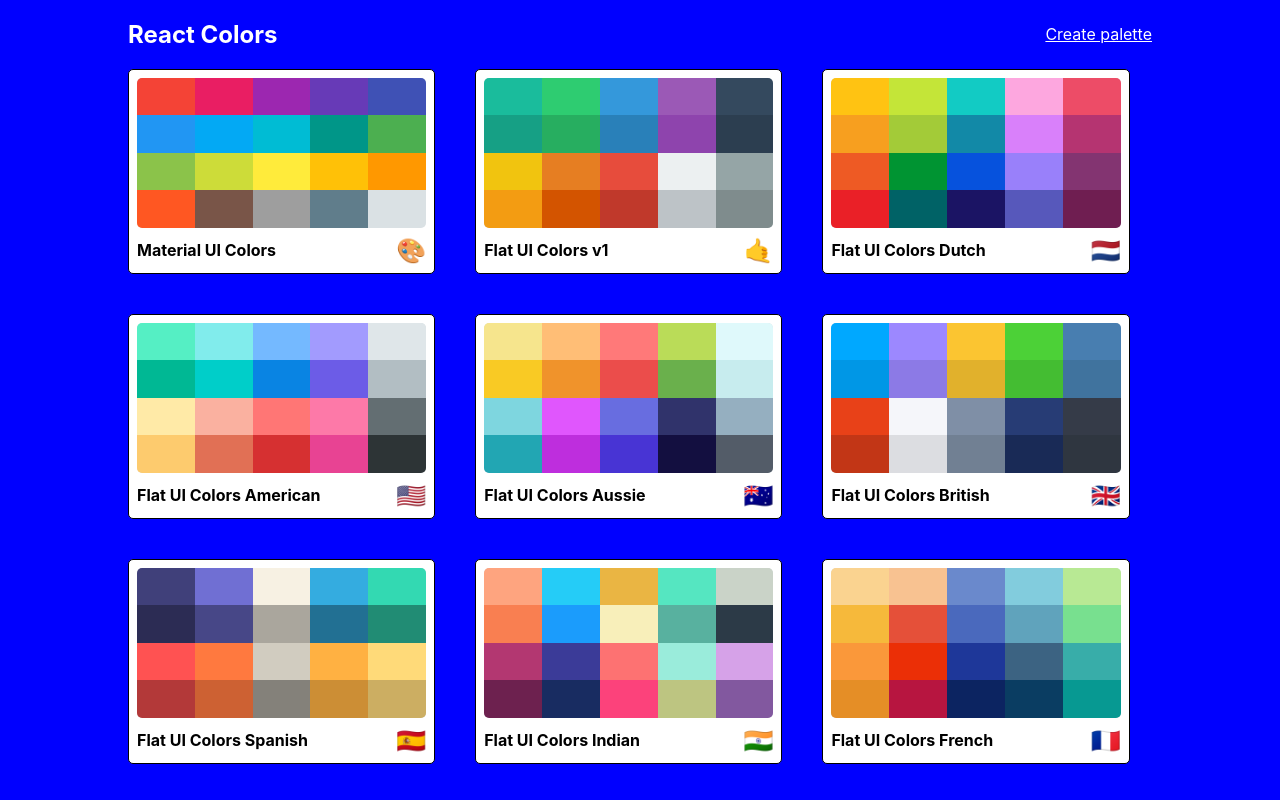
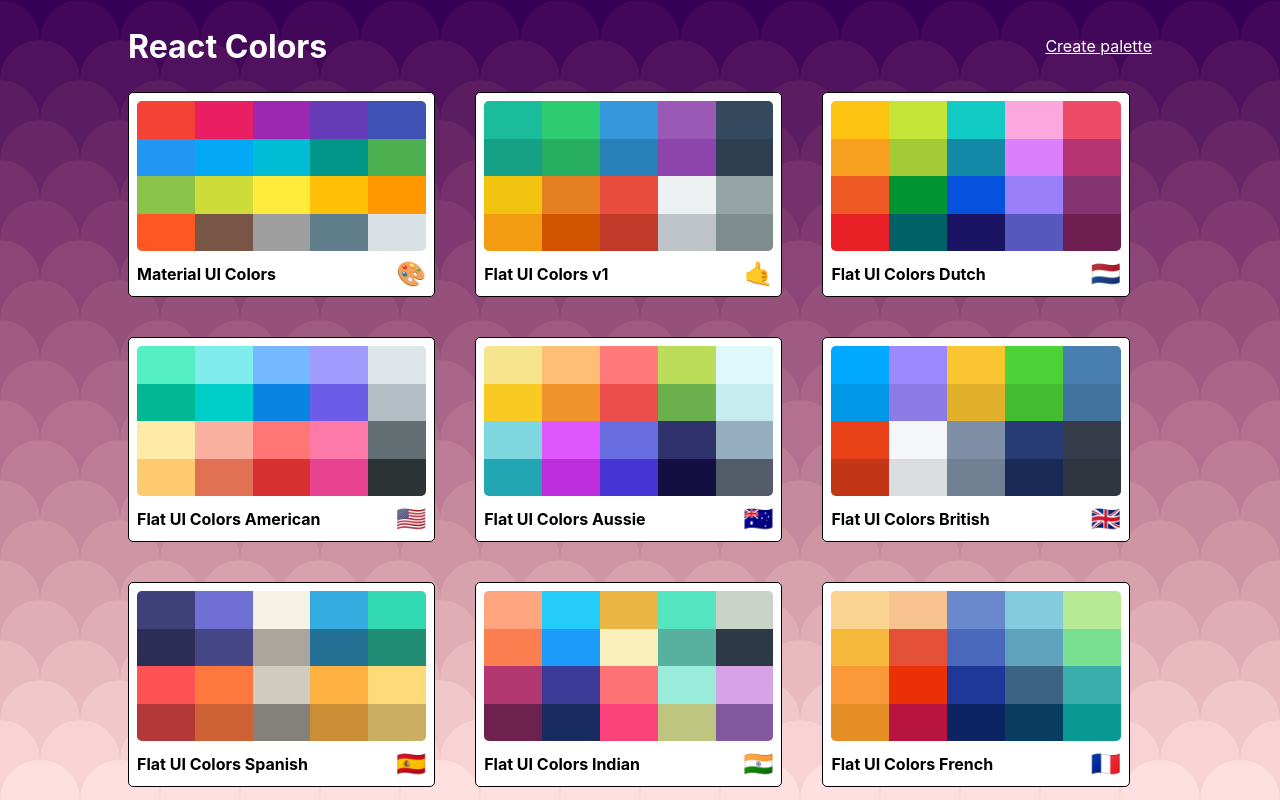
Before and after one commit to vbrianlai/color-palette-app, a React (Create React App) app in the folder color-palette-app/: page / in a window 1280 px wide. Built offline with nearby package versions, Linux system fonts and the light colour scheme.

Commit message:
add background

```diff
--- a/color-palette-app/src/PaletteList.js
+++ b/color-palette-app/src/PaletteList.js
@@ -16,7 +16,7 @@
             <div className={classes.root}>
                 <div className={classes.container}>
                     <nav className={classes.nav}>
-                        <h1>React Colors</h1>
+                        <h1 className={classes.heading}>React Colors</h1>
                         <Link to='/palette/new'>Create palette</Link>
                     </nav>
                     <div className={classes.palettes}>
--- a/color-palette-app/src/styles/PaletteListStyles.js
+++ b/color-palette-app/src/styles/PaletteListStyles.js
@@ -1,13 +1,20 @@
 import sizes from './sizes';
+import background from './bg.svg'
 
 export default {
     root: {
-        backgroundColor: 'blue',
         height: '100vh',
         display: 'flex',
         alignItems: 'flex-start',
         justifyContent: 'center',
-        overflow: 'scroll'
+        overflow: 'scroll',
+
+        /* Background by SVGBackgrounds.com */
+        backgroundColor: '#330055',
+        backgroundImage: `url(${background})`
+    },
+    heading: {
+        fontSize: '2rem'
     },
     container: {
         width: '50%',
```
Also changed, not shown: color-palette-app/src/styles/bg.svg (added).
